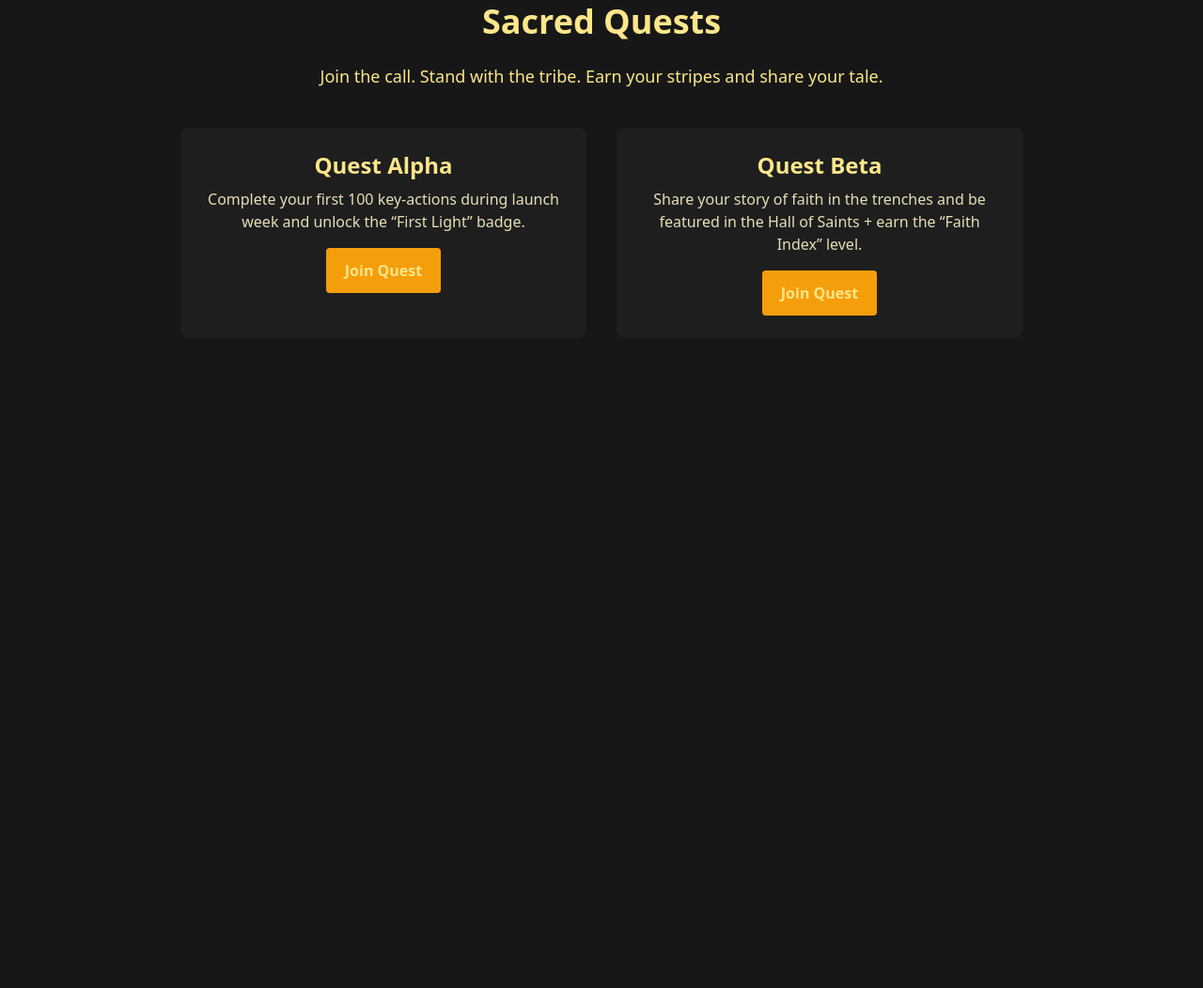
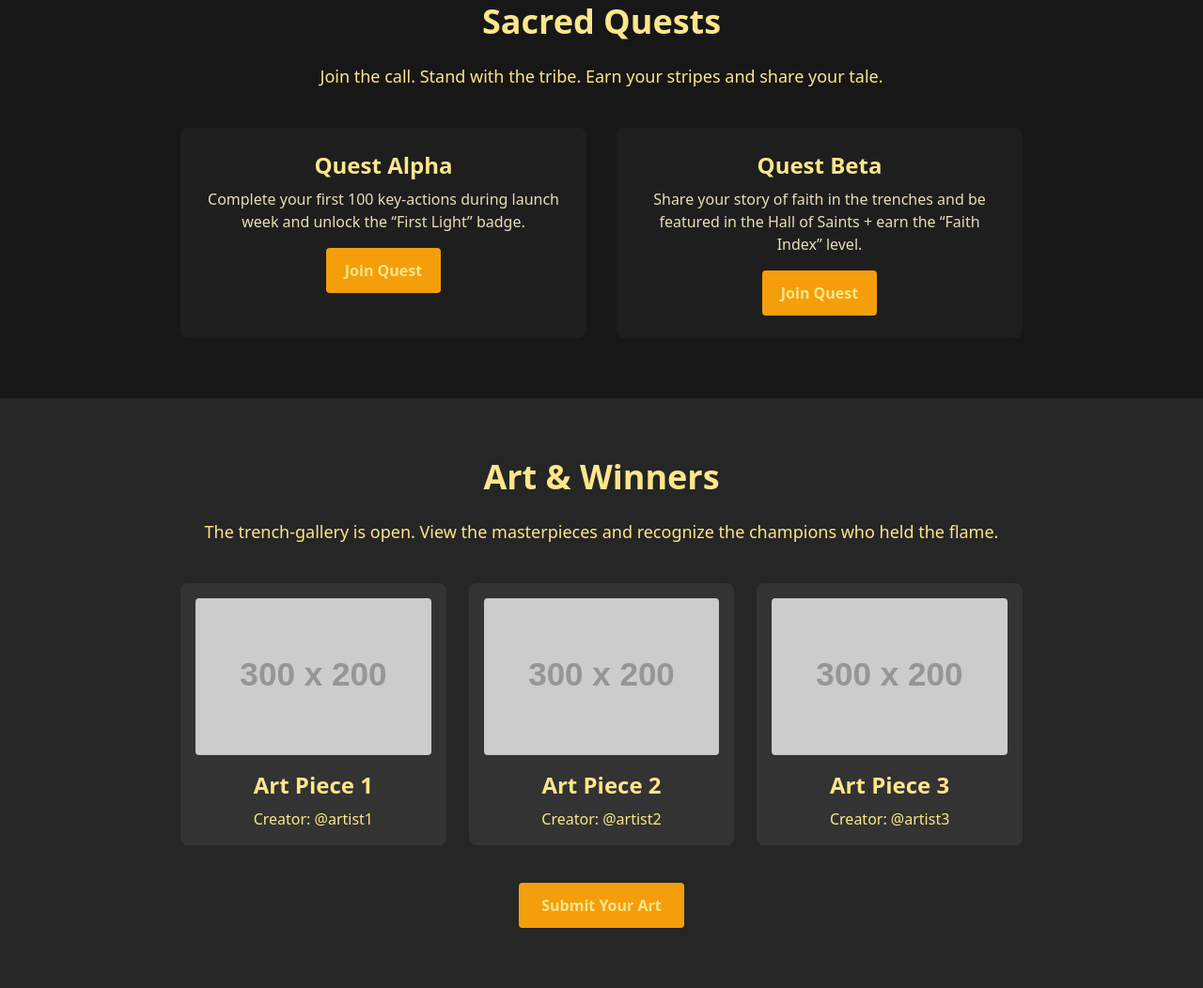
Before and after one commit to cryptokapa44/blessed-coin-tooling, a plain HTML site: page docs/index.html in a window 1280 px wide. Shown: the part 1037-2089 px from the top of the page at 94% size. Before the commit the page ends 1461 px from the top, so only its background shows below. Drawn offline with nearby package versions, Linux system fonts and the light colour scheme; placeholder pictures from the web are drawn by us.

Commit message:
Add Art & Winners section to index.html

```diff
--- a/docs/index.html
+++ b/docs/index.html
@@ -58,6 +58,34 @@
     </div>
   </div>
 </section>
+<section id="art-winners" class="bg-neutral-800 text-amber-200 py-16 px-8">
+  <div class="max-w-4xl mx-auto text-center">
+    <h2 class="text-4xl font-bold mb-6">Art & Winners</h2>
+    <p class="mb-10 text-lg leading-relaxed">
+      The trench-gallery is open. View the masterpieces and recognize the champions who held the flame.
+    </p>
+    <div class="grid md:grid-cols-3 gap-6">
+      <div class="p-4 bg-neutral-700/50 rounded-lg hover:bg-neutral-700 transition">
+        <img src="https://via.placeholder.com/300x200" alt="Art Piece 1" class="w-full rounded mb-4">
+        <h3 class="text-2xl font-semibold mb-2">Art Piece 1</h3>
+        <p>Creator: @artist1</p>
+      </div>
+      <div class="p-4 bg-neutral-700/50 rounded-lg hover:bg-neutral-700 transition">
+        <img src="https://via.placeholder.com/300x200" alt="Art Piece 2" class="w-full rounded mb-4">
+        <h3 class="text-2xl font-semibold mb-2">Art Piece 2</h3>
+        <p>Creator: @artist2</p>
+      </div>
+      <div class="p-4 bg-neutral-700/50 rounded-lg hover:bg-neutral-700 transition">
+        <img src="https://via.placeholder.com/300x200" alt="Art Piece 3" class="w-full rounded mb-4">
+        <h3 class="text-2xl font-semibold mb-2">Art Piece 3</h3>
+        <p>Creator: @artist3</p>
+      </div>
+    </div>
+    <div class="mt-10">
+      <a href="#" class="inline-block px-6 py-3 bg-amber-500 hover:bg-amber-600 rounded font-semibold">Submit Your Art</a>
+    </div>
+  </div>
+</section>
 
 </body>
 </html>
```
